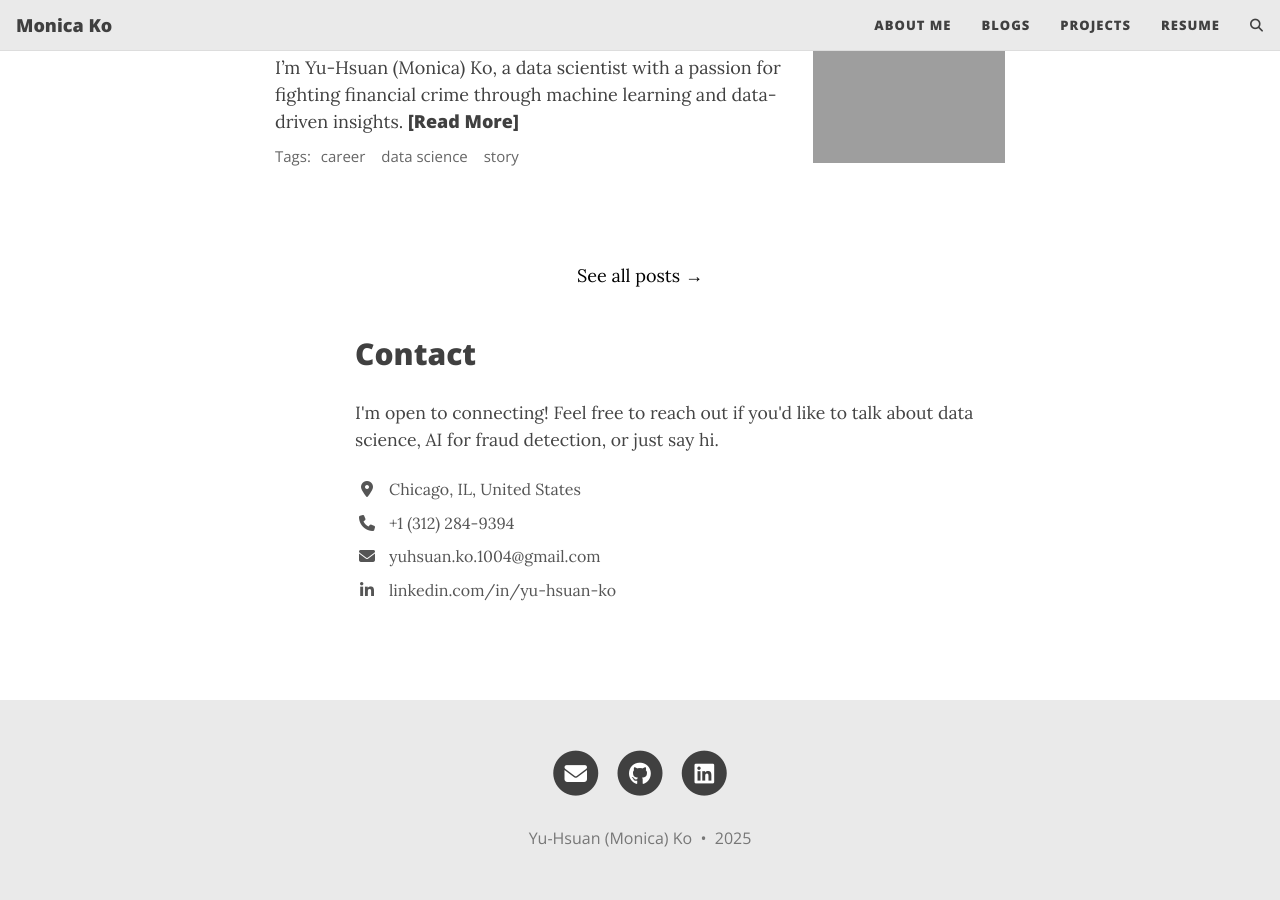
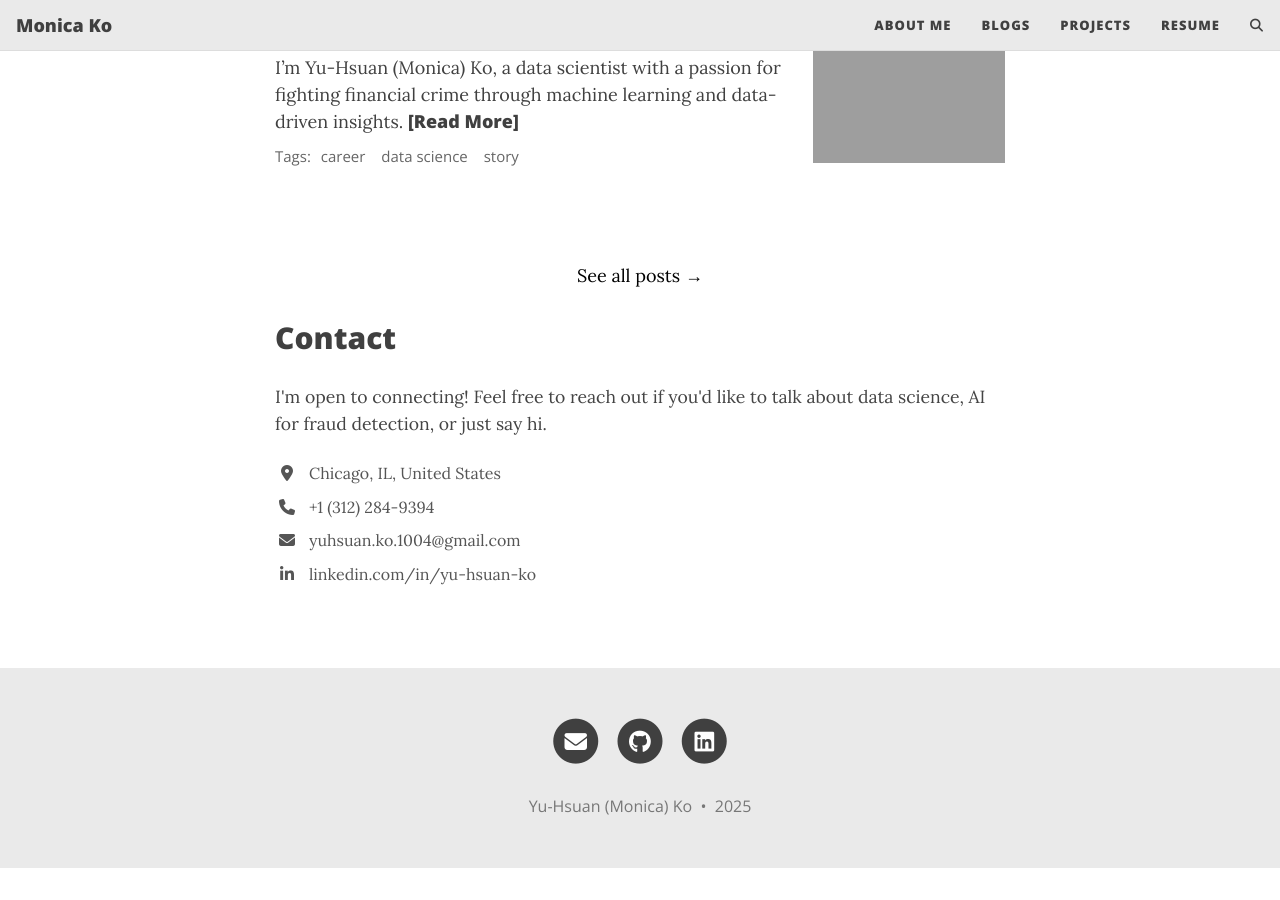
Before and after one commit to yuhsuanko/yuhsuanko.github.io, a Jekyll site: the page built from index.html, in a window 1280 px wide and 900 px high, scrolled down 1056 px. Built offline with Jekyll 4.4.1, drawn with Linux system fonts in a browser that asks for light colours; the list of posts is cut into pages by our own code; comment, search, counter and statistics services are not loaded; after the commit the page ends 1924 px from its top, so only the background shows below that.

Commit message:
Update index.html

```diff
--- a/index.html
+++ b/index.html
@@ -117,7 +117,7 @@
   </div>
 </section>
 
-<section class="contact-section" style="max-width: 700px; margin: 3rem 0 3rem 5vw; padding: 0 1rem; text-align: left;">
+<section class="contact-section" style="text-align: left; margin: 2rem auto; max-width: 800px;">
   <h2>Contact</h2>
 
   <p style="font-size: 1.1rem; color: #444; margin-bottom: 1.5rem;">
```
